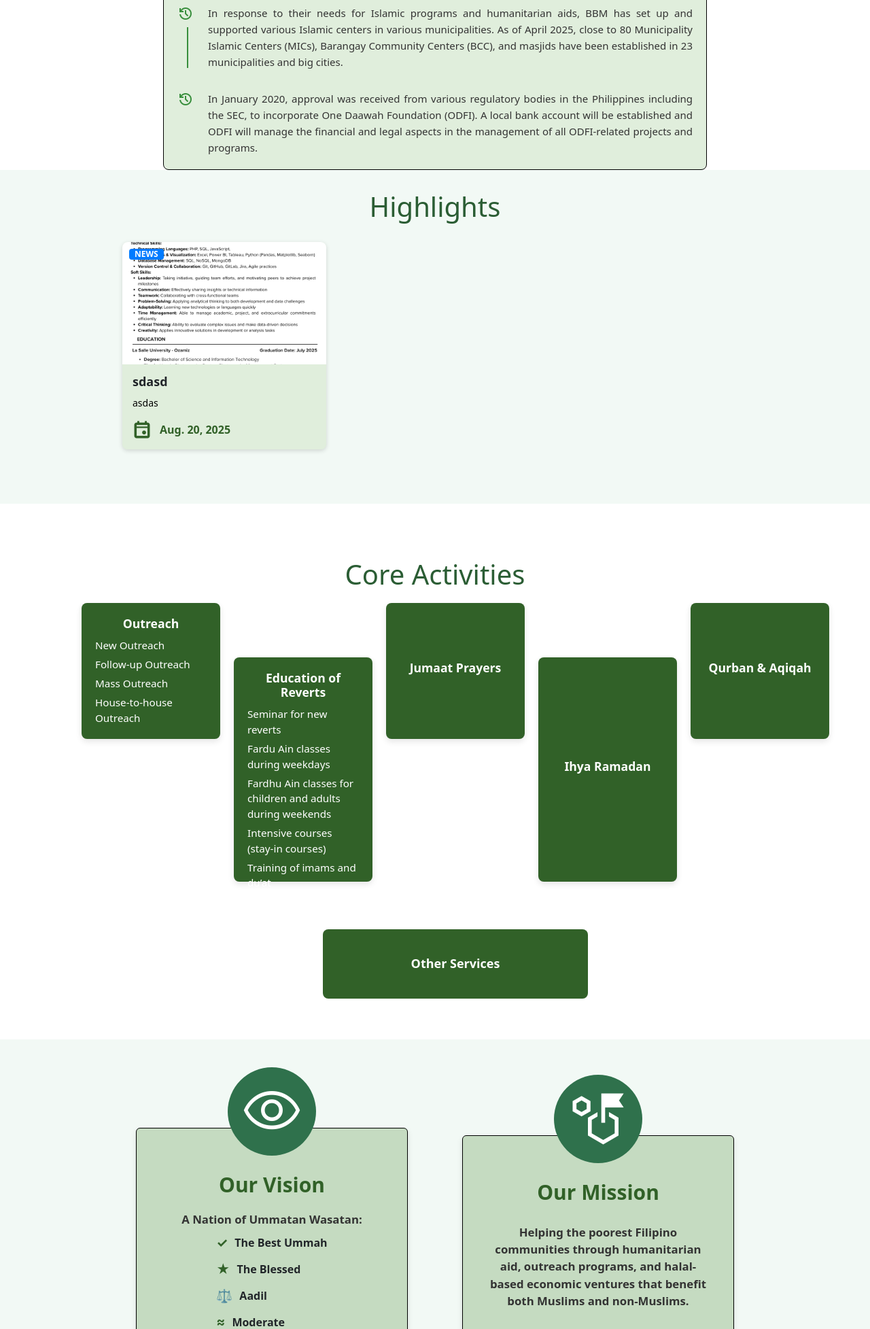
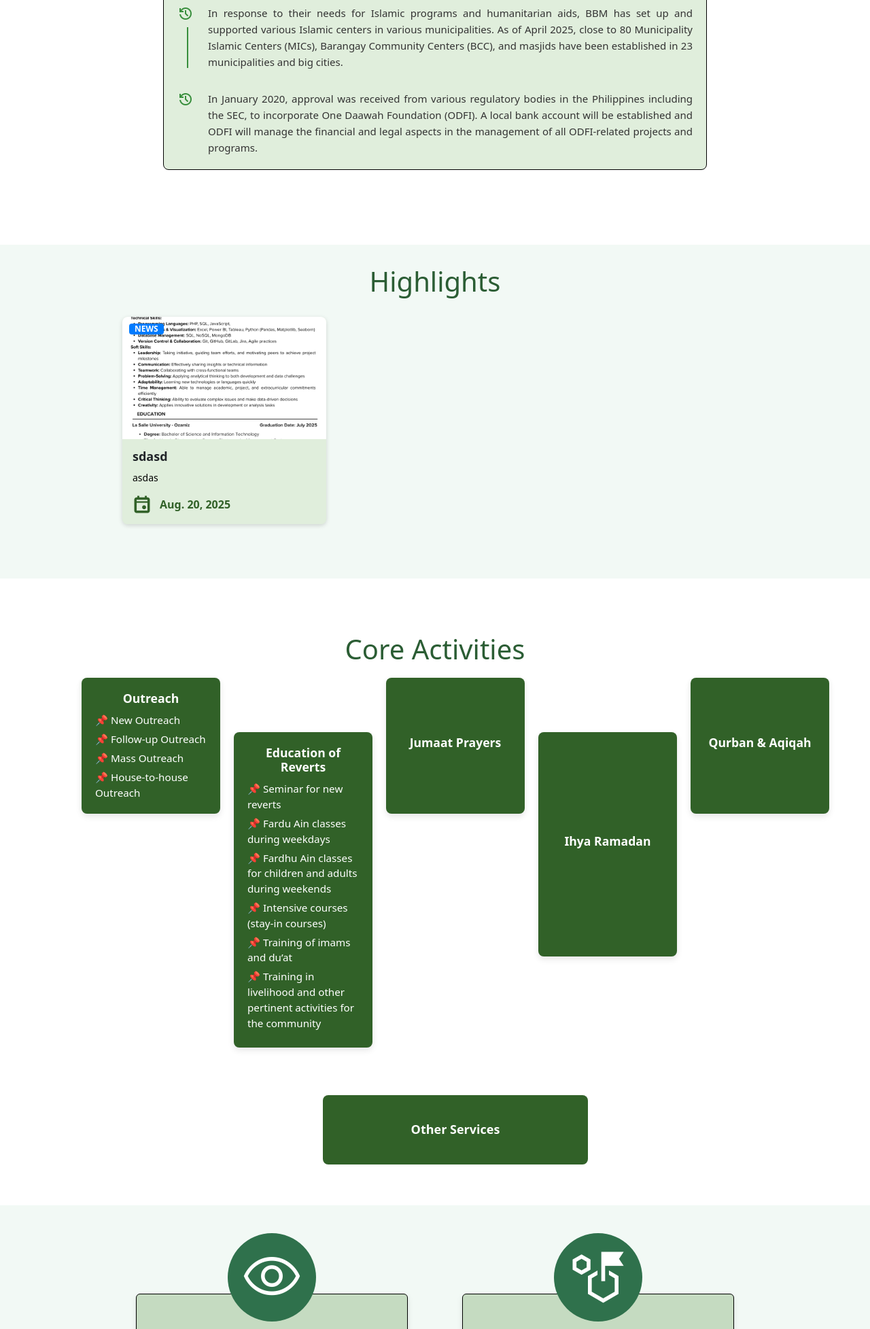
Before and after one commit to kishart/ODFI-django, a Django app: page / in a window 1280 px wide. Shown: the part 1991-3946 px from the top of the page at 68% size. Run offline with Django 5.2, Linux system fonts and the light colour scheme; data comes from the database, SQL or seed files in the repository; some libraries are stand-ins or nearby versions.

Commit message:
done revise index
Updated the margin and padding styles for better layout. Enhanced program card content with icons and improved list formatting.

```diff
--- a/templates/authentication/index.html
+++ b/templates/authentication/index.html
@@ -372,7 +372,7 @@ footer {
     padding: 40px 20px 20px 20px;
     max-width: 90%;
     width: 800px;
-    margin: 60px auto 40px auto;
+    margin: 60px auto 150px auto;
     box-sizing: border-box;
 
   ">
@@ -485,25 +485,47 @@ footer {
     <!-- Card 1 -->
     <div class="program-card" style="background: #316128; border-radius: 8px; padding: 20px; box-sizing: border-box; width: calc(20% - 20px); min-width: 200px;">
       <h3 style="color: #fff; margin-bottom: 10px;">Outreach</h3>
-      <ul style="padding-left: 0; list-style: none;">
-        <li style="margin-bottom: 5px;">New Outreach</li>
-        <li style="margin-bottom: 5px;">Follow-up Outreach</li>
-        <li style="margin-bottom: 5px;">Mass Outreach</li>
-        <li style="margin-bottom: 5px;">House-to-house Outreach</li>
-      </ul>
+           <ul style="padding-left: 0; list-style: none;">
+   <li style="margin-bottom: 5px;">📌 New Outreach
+  </li>
+    <li style="margin-bottom: 5px;">📌 Follow-up Outreach
+  </li>
+   <li style="margin-bottom: 5px;">📌 Mass Outreach
+  </li>
+    <li style="margin-bottom: 5px;">📌 House-to-house Outreach
+  </li>
+</ul>
+
     </div>
 
     <!-- Card 2 -->
-    <div class="program-card" style="background: #316128; border-radius: 8px; padding: 20px; box-sizing: border-box; width: calc(20% - 20px); min-width: 200px;">
-      <h3 style="color: #fff; margin-bottom: 10px;">Education of Reverts</h3>
-      <ul style="padding-left: 0; list-style: none;">
-        <li style="margin-bottom: 5px;">Seminar for new reverts</li>
-        <li style="margin-bottom: 5px;">Fardu Ain classes during weekdays</li>
-        <li style="margin-bottom: 5px;">Fardhu Ain classes for children and adults during weekends</li>
-        <li style="margin-bottom: 5px;">Intensive courses (stay-in courses)</li>
-        <li style="margin-bottom: 5px;">Training of imams and du’at</li>
-        <li style="margin-bottom: 5px;">Training in livelihood and other pertinent activities for the community</li>
-      </ul>
+     <div class="program-card"
+     style="background: #316128;
+            border-radius: 8px;
+            padding: 20px;
+            box-sizing: border-box;
+            width: calc(20% - 20px);
+            min-width: 200px;
+            height: auto;        /* ensure height grows */
+            overflow: visible;   /* prevent clipping */
+     ">
+
+     <h3 style="color: #fff; margin-bottom: 10px;">Education of Reverts</h3>
+    <ul style="list-style-type: none; padding-left: 0; font-size: 15px;">
+  <li style="margin-bottom: 5px;">📌 Seminar for new reverts
+  </li>
+   <li style="margin-bottom: 5px;">📌  Fardu Ain classes during weekdays
+  </li>
+   <li style="margin-bottom: 5px;">📌 Fardhu Ain classes for children and adults during weekends
+  </li>
+   <li style="margin-bottom: 5px;">📌 Intensive courses (stay-in courses)
+  </li>
+   <li style="margin-bottom: 5px;">📌 Training of imams and du’at
+  </li>
+   <li style="margin-bottom: 5px;">📌 Training in livelihood and other pertinent activities for the community
+  </li>
+</ul>
+
     </div>
 
     <!-- Card 3 -->
@@ -555,24 +577,18 @@ footer {
       </div>
       <p style="padding-top:40px;font-weight:bold; color:#316128; font-size: 30px;">Our Vision</p>
       <p style="font-size: 1.05rem; margin-bottom: 8px;  font-weight:bold;">A Nation of Ummatan Wasatan:</p>
-      <ul style="font-size: 1rem;  font-weight:bold;">
-        <li style="display: flex; align-items: center; margin-bottom: 10px;">
-          <span style="color: #316128; font-size: 1.2em; margin-right: 10px;">&#10003;</span>
-          The Best Ummah
-        </li>
-        <li style="display: flex; align-items: center; margin-bottom: 10px;">
-          <span style="color: #316128; font-size: 1.2em; margin-right: 10px;">&#9733;</span>
-          The Blessed
-        </li>
-        <li style="display: flex; align-items: center; margin-bottom: 10px;">
-          <span style="color: #316128; font-size: 1.2em; margin-right: 10px;">&#9878;</span>
-          Aadil
-        </li>
-        <li style="display: flex; align-items: center;">
-          <span style="color: #316128; font-size: 1.2em; margin-right: 10px;">&#8776;</span>
-          Moderate
-        </li>
-      </ul>
+    <ul style="padding-left: 0; list-style: none;">
+  <li style="margin-bottom: 5px; position: relative; padding-left: 30px; text-align: start;">
+     <span style="position: absolute; left: 0;">✔</span>The Best Ummah</li>
+  <li style="margin-bottom: 5px; position: relative; padding-left: 30px; text-align: start;">
+     <span style="position: absolute; left: 0;">✔</span>The Blessed</li>
+  <li style="margin-bottom: 5px; position: relative; padding-left: 30px; text-align: start;">
+     <span style="position: absolute; left: 0;">✔</span>Aadil</li>
+  <li style="margin-bottom: 5px; position: relative; padding-left: 30px; text-align: start;">
+     <span style="position: absolute; left: 0;">✔</span>Moderate</li>
+</ul>
+
+
       </div>
       <!-- Mission Card -->
       <div class="card" style=" border: 1px solid #000;background-color:#C5DBC1; min-height: 320px; display: flex; flex-direction: column; align-items: center; justify-content: flex-start;">
```
